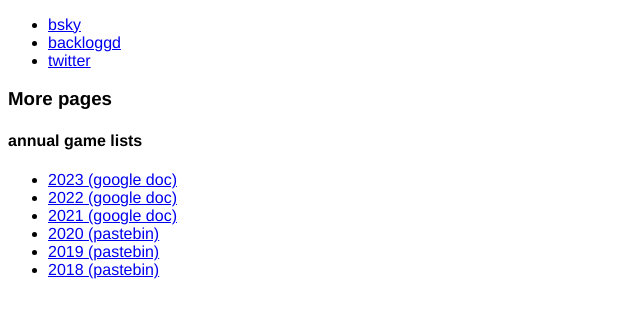
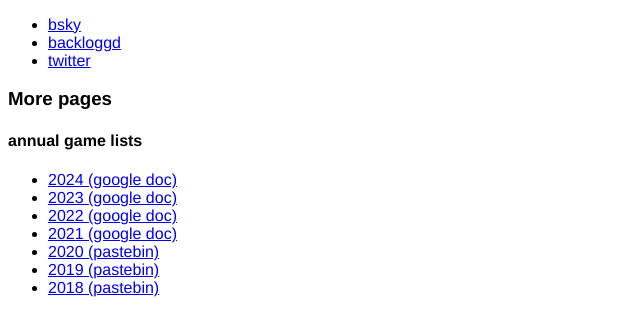
Before and after one commit to spimmmm/spimmmm.github.io, a plain HTML site: page index.html in a window 1280 px wide. Shown: the part 105-438 px from the top of the page, without its empty margins (0-640 px from the left). Drawn offline with Linux system fonts and the light colour scheme.

Commit message:
changed games list links to redirects

```diff
--- a/index.html
+++ b/index.html
@@ -16,12 +16,13 @@
 
 <h4>annual game lists</h4>
 <ul>
-<li><a href="https://docs.google.com/spreadsheets/d/1W-ieTuVDPuJnhTPf8knCBOmnl2KTKvayDrSpqwSAgGo/">2023 (google doc)</a></li>
-<li><a href="https://docs.google.com/spreadsheets/d/1u70VOPPiRaXMR93LEIj_AEOdQuipGjHEa25LmWgExD8">2022 (google doc)</a></li>
-<li><a href="https://docs.google.com/document/d/1TvTlnSJboTWXp7ThescW3HneffVrKLjxYlqgHS6JRII/">2021 (google doc)</a></li>
-<li><a href="https://pastebin.com/SEX6ip7W">2020 (pastebin)</a></li>
-<li><a href="https://pastebin.com/RBwwUkuG">2019 (pastebin)</a></li>
-<li><a href="https://pastebin.com/6iM0TdMq">2018 (pastebin)</a></li>
+<li><a href="https://spim.website/2024games">2024 (google doc)</a></li>
+<li><a href="https://spim.website/2023games">2023 (google doc)</a></li>
+<li><a href="https://spim.website/2022games">2022 (google doc)</a></li>
+<li><a href="https://spim.website/2021games">2021 (google doc)</a></li>
+<li><a href="https://spim.website/2020games">2020 (pastebin)</a></li>
+<li><a href="https://spim.website/2019games">2019 (pastebin)</a></li>
+<li><a href="https://spim.website/2018games">2018 (pastebin)</a></li>
 </ul>
 
 </body>
```
Also changed, not shown: 1 other file.
